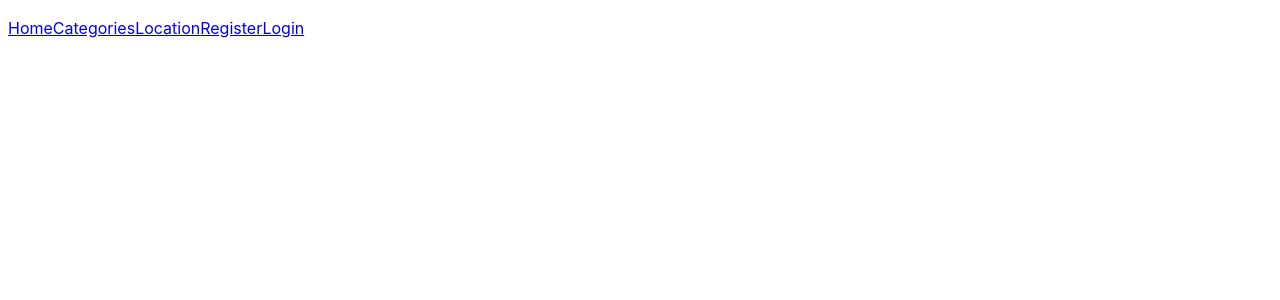
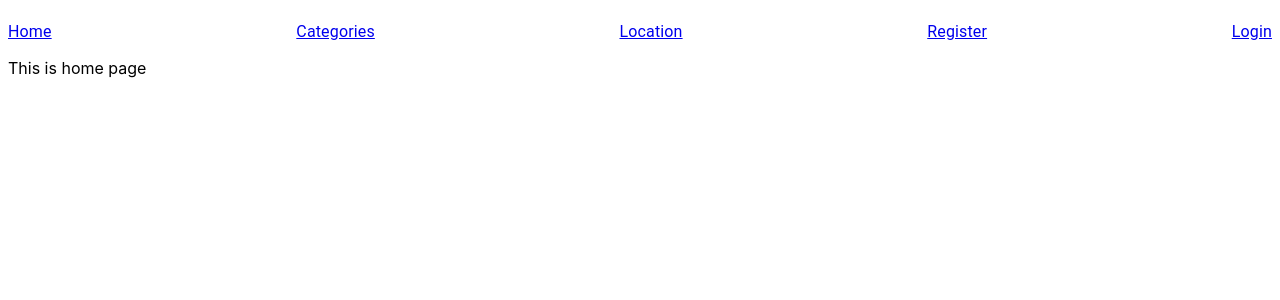
Before and after one commit to skye1349/AzureDevOps, a React (Vite) app: page / in a window 1280 px wide. Shown: the top 300 px of the page. Built offline with nearby package versions, Linux system fonts and the light colour scheme; the HTML template or start-up script is replaced by a standard one.

Commit message:
feat: modify

```diff
--- a/index.html
+++ b/index.html
@@ -4,7 +4,7 @@
     <meta charset="UTF-8" />
     <link rel="icon" type="image/svg+xml" href="/vite.svg" />
     <meta name="viewport" content="width=device-width, initial-scale=1.0" />
-    <title>Vite + React + TS</title>
+    <title>FreshFarmPicking</title>
   </head>
   <body>
     <div id="root"></div>
--- a/src/pages/HeaderLayout/index.tsx
+++ b/src/pages/HeaderLayout/index.tsx
@@ -1,16 +1,35 @@
 import React from 'react'
-import { Link } from 'react-router-dom'
-import List from '@mui/material/List'
+import { Link, Outlet } from 'react-router-dom'
+import { Box, List, ListItemText } from '@mui/material'
 const HeaderLayout = () => {
   return (
     <>
-      <List>
-        <Link to="/">Home</Link>
-        <Link to="/categories">Categories</Link>
-        <Link to="/location">Location</Link>
-        <Link to="/register">Register</Link>
-        <Link to="/login">Login</Link>
-      </List>
+      <Box>
+        <List
+          sx={{
+            display: 'flex',
+            flexDirection: 'row',
+            justifyContent: 'space-between',
+          }}
+        >
+          <Link to="/">
+            <ListItemText primary="Home" />
+          </Link>
+          <Link to="/categories">
+            <ListItemText primary="Categories" />
+          </Link>
+          <Link to="/location">
+            <ListItemText primary=" Location" />
+          </Link>
+          <Link to="/register">
+            <ListItemText primary=" Register" />
+          </Link>
+          <Link to="/login">
+            <ListItemText primary=" Login" />
+          </Link>
+        </List>
+      </Box>
+      <Outlet />
     </>
   )
 }
```
Also changed, not shown: .eslintrc.cjs, 1 other file (tests, documents, lock files or other folders).
